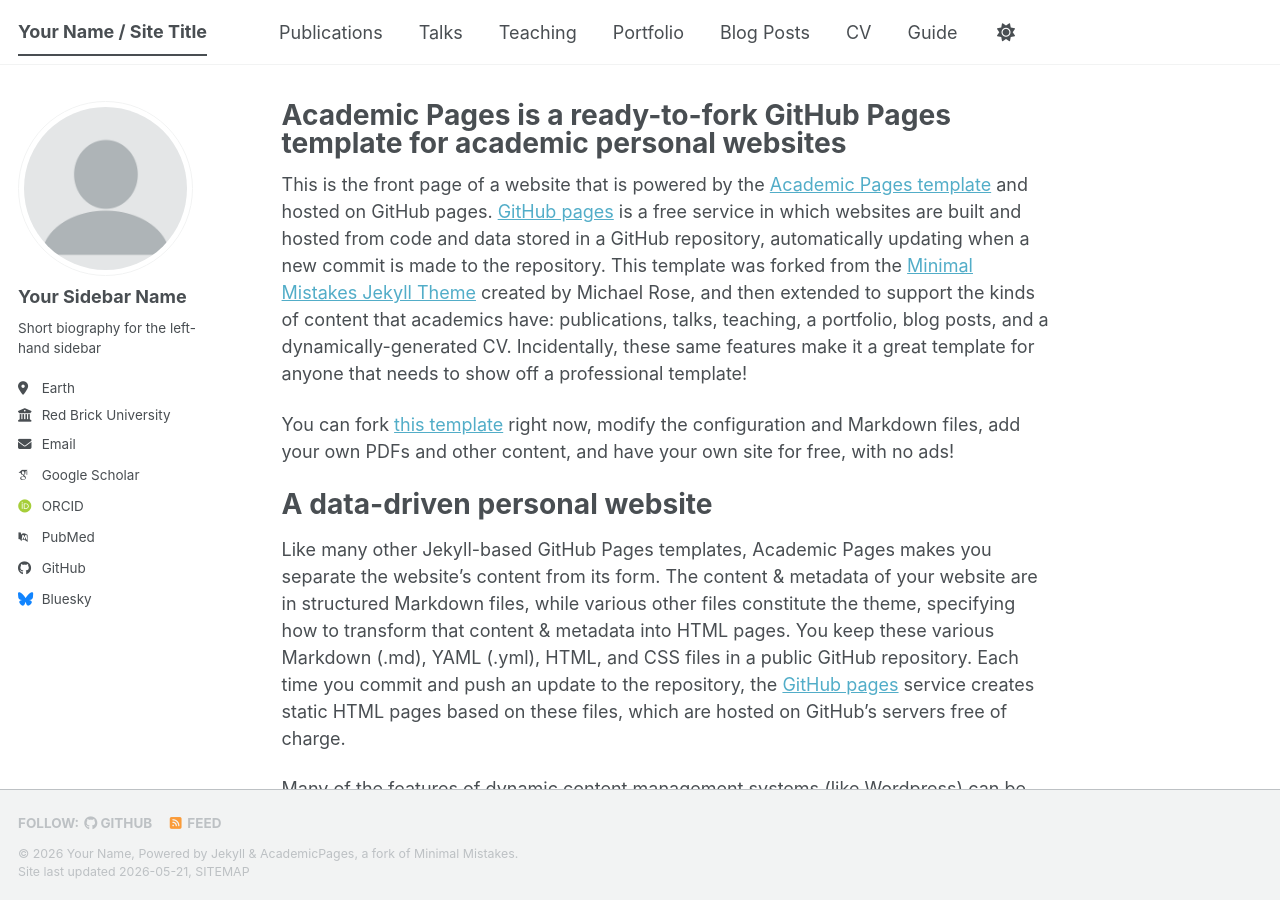
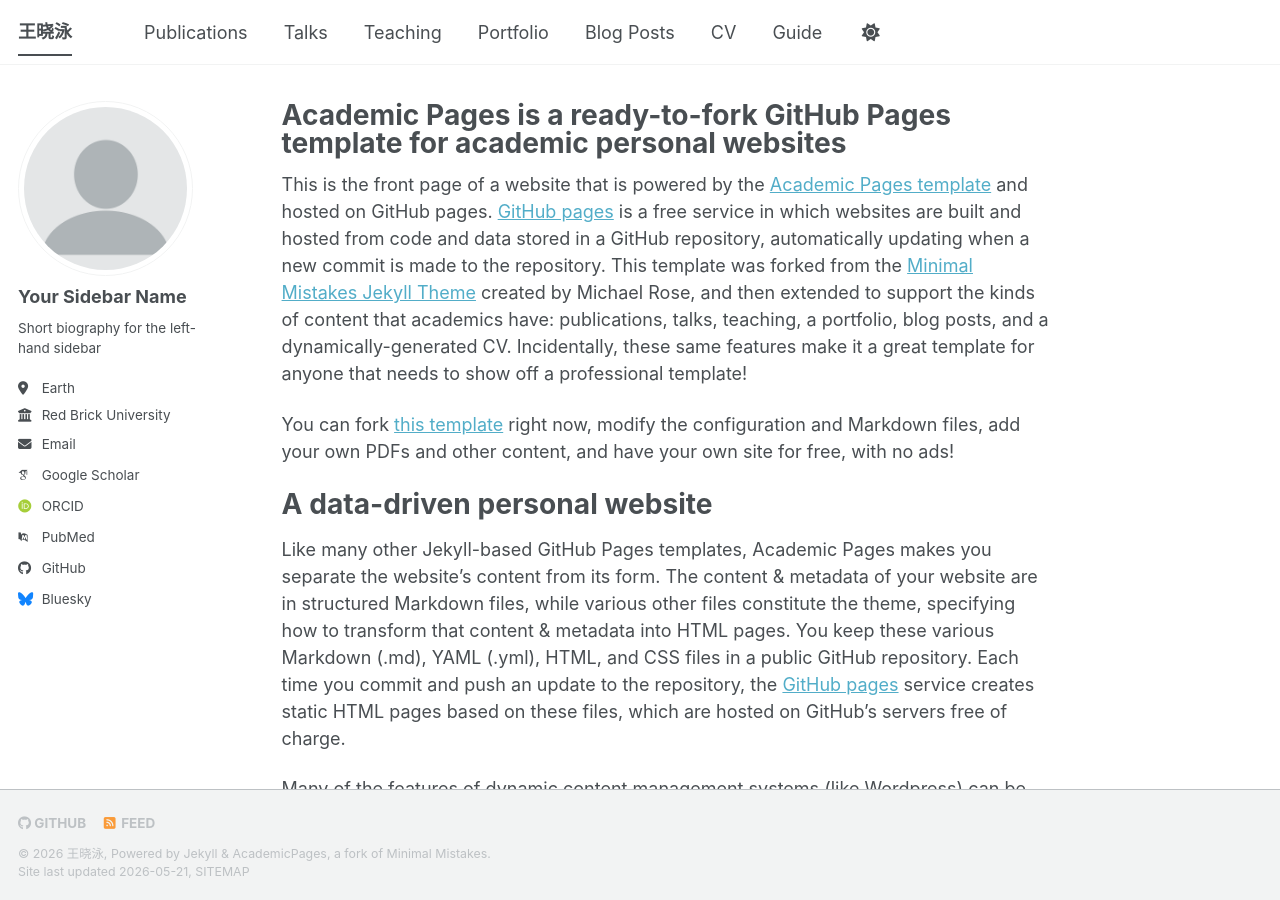
Before and after one commit to trieudinhkhanhls-arch/XiaoyongWang.github.io, a Jekyll site: the page built from _pages/about.md, in a window 1280 px wide and 900 px high. Built offline with Jekyll 4.4.1, drawn with Linux system fonts in a browser that asks for light colours; some web fonts are replaced; a script bundle is joined from its source files by our own code; library files that are not in the unit come from our copies.

Commit message:
Update _config.yml

```diff
--- a/_config.yml
+++ b/_config.yml
@@ -7,12 +7,12 @@
 # server process.
 
 # Basic Site Settings
-locale                   : "en-US"
+locale                   : "CN"
 site_theme               : "default" # The available themes options are "default", "air", "sunrise", "mint", "dirt" and "contrast"
-title                    : "Your Name / Site Title"
+title                    : "王晓泳"
 title_separator          : "-"
-name                     : &name "Your Name"
-description              : &description "Your Name's academic portfolio"   # Update this with a general description of your site, this is the default if not overridden by a page
+name                     : &name "王晓泳"
+description              : &description "来自河北省石家庄市灵寿县，毕业于燕山大学机械工程学院，现就读于河北工业大学"   # Update this with a general description of your site, this is the default if not overridden by a page
 url                      : https://academicpages.github.io # The base hostname & protocol for your site e.g. "https://[your GitHub username].github.io",
                                                            # or if you already have some other page hosted on Github then use "https://[your GitHub username].github.io/[Your Repo Name]"
 baseurl                  : "" # the subpath of your site, e.g. "/blog"
```
